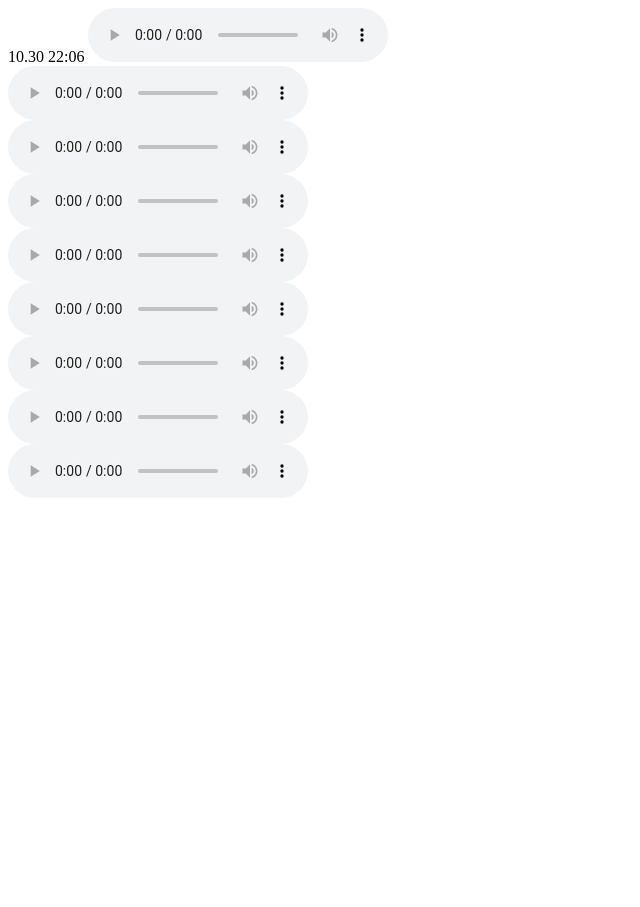
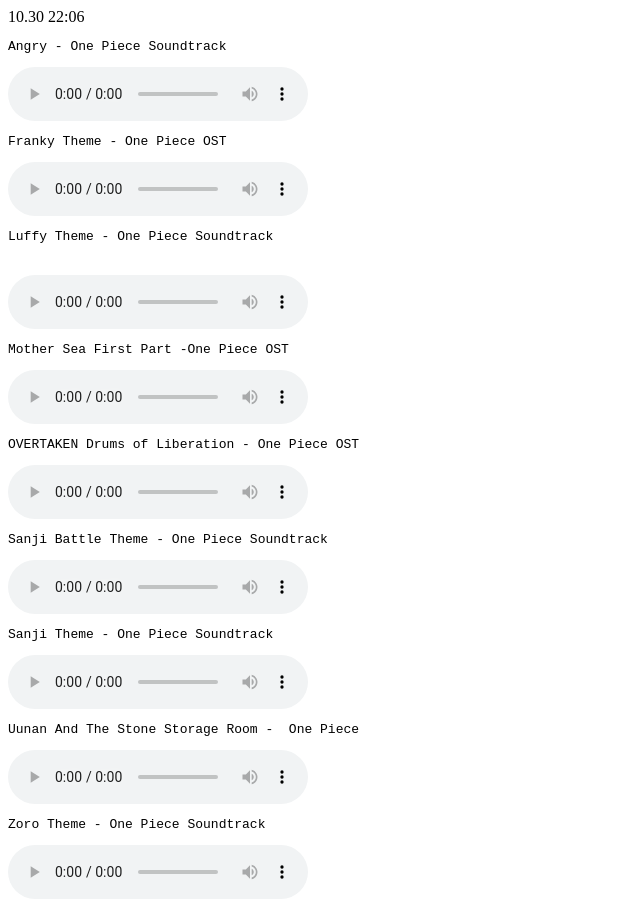
Before and after one commit to ross141/Onepiece, a plain HTML site: page index.html in a window 1280 px wide. Shown: the whole page, without its empty margins (0-640 px from the left). Before the commit the page ends 800 px from the top, so only its background shows below. Drawn offline with Linux system fonts and the light colour scheme.

Commit message:
Update index.html

```diff
--- a/index.html
+++ b/index.html
@@ -2,50 +2,60 @@
 <!DOCTYPE html>
 <html>
 <head>
-    <title>Audio Player with Controls</title>
+    <meta name="viewport" content="width=device-width, initial-scale=1" />
+
+    <title>ONEPIECE OST</title>
 </head>
 <body>
-
+<pre>Angry - One Piece Soundtrack </pre>
 <audio controls>
     <source src="Angry - One Piece Soundtrack .mp3" type="audio/mpeg">
     Your browser does not support the audio element.
 </audio>
 <br>
+    <pre>Franky Theme - One Piece OST  </pre>
 <audio controls>
     <source src="Franky Theme - One Piece OST  .mp3" type="audio/mpeg">
     Your browser does not support the audio element.
 </audio>
+    <pre>Luffy Theme - One Piece Soundtrack  </pre>
 <br>
 <audio controls>
     <source src="Luffy Theme - One Piece Soundtrack  .mp3" type="audio/mpeg">
     Your browser does not support the audio element.
 </audio>
 <br>
+    <pre>Mother Sea First Part -One Piece OST </pre>
 <audio controls>
     <source src="Mother Sea First Part Ex-One Piece OST .mp3" type="audio/mpeg">
     Your browser does not support the audio element.
 </audio>
 <br>
+    <pre>OVERTAKEN Drums of Liberation - One Piece OST </pre>
 <audio controls>
     <source src="OVERTAKENDrums of Liberat - One Piece OST .mp3" type="audio/mpeg">
     Your browser does not support the audio element.
 </audio>
 <br>
+    <pre>Sanji Battle Theme - One Piece Soundtrack  </pre>
 <audio controls>
     <source src="Sanji Battle Them - One Piece Soundtrack  .mp3" type="audio/mpeg">
     Your browser does not support the audio element.
 </audio>
 <br>
+    <pre>Sanji Theme - One Piece Soundtrack </pre>
 <audio controls>
     <source src="Sanji Theme - One Piece Soundtrack .mp3" type="audio/mpeg">
     Your browser does not support the audio element.
 </audio>
 <br>
+    <pre>Uunan And The Stone Storage Room -  One Piece</pre>
 <audio controls>
     <source src="Uunan And The Stone Storage Room -  One Piece.mp3" type="audio/mpeg">
     Your browser does not support the audio element.
 </audio>
 <br>
+    <pre>Zoro Theme - One Piece Soundtrack</pre>
 <audio controls>
     <source src="Zoro Theme - One Piece Soundtrack.mp3" type="audio/mpeg">
     Your browser does not support the audio element.
```
